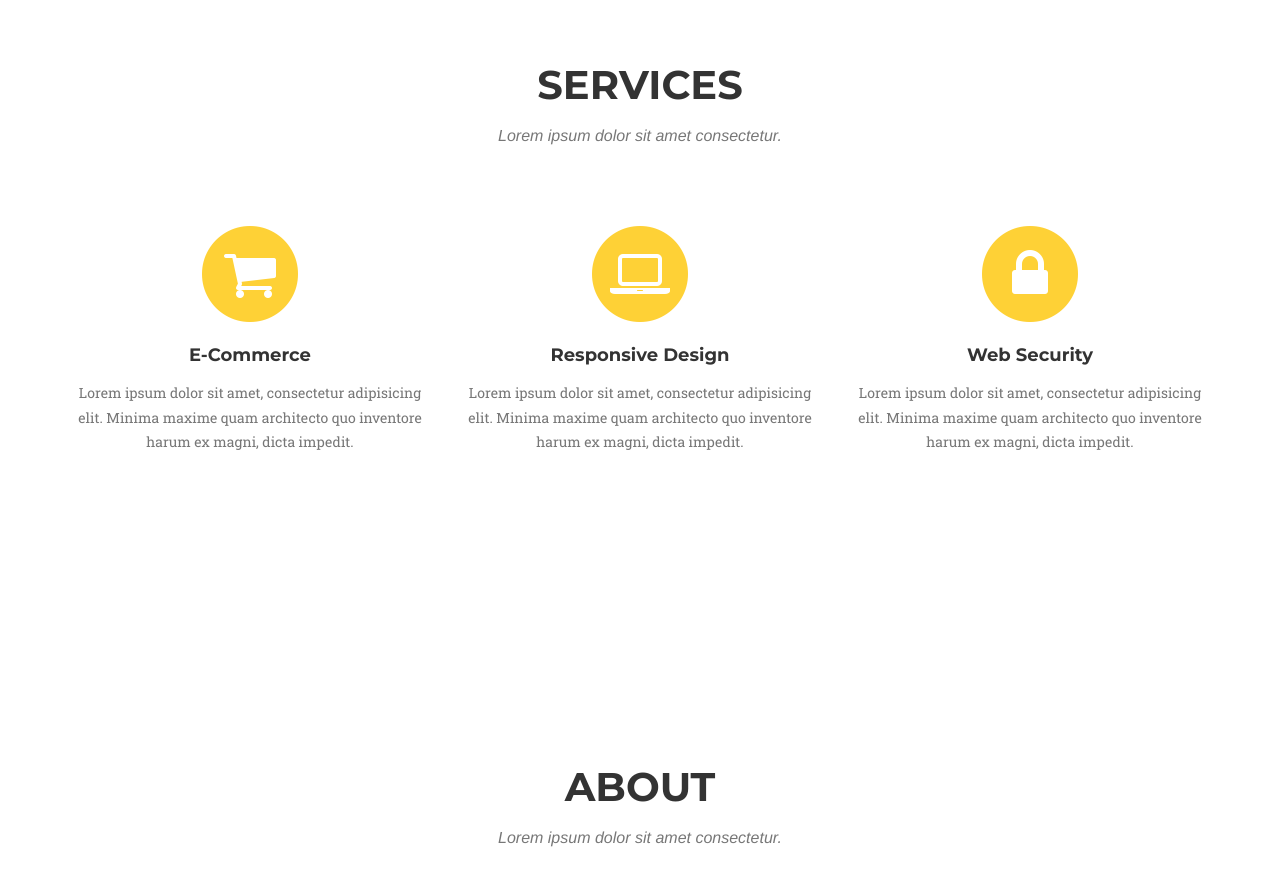
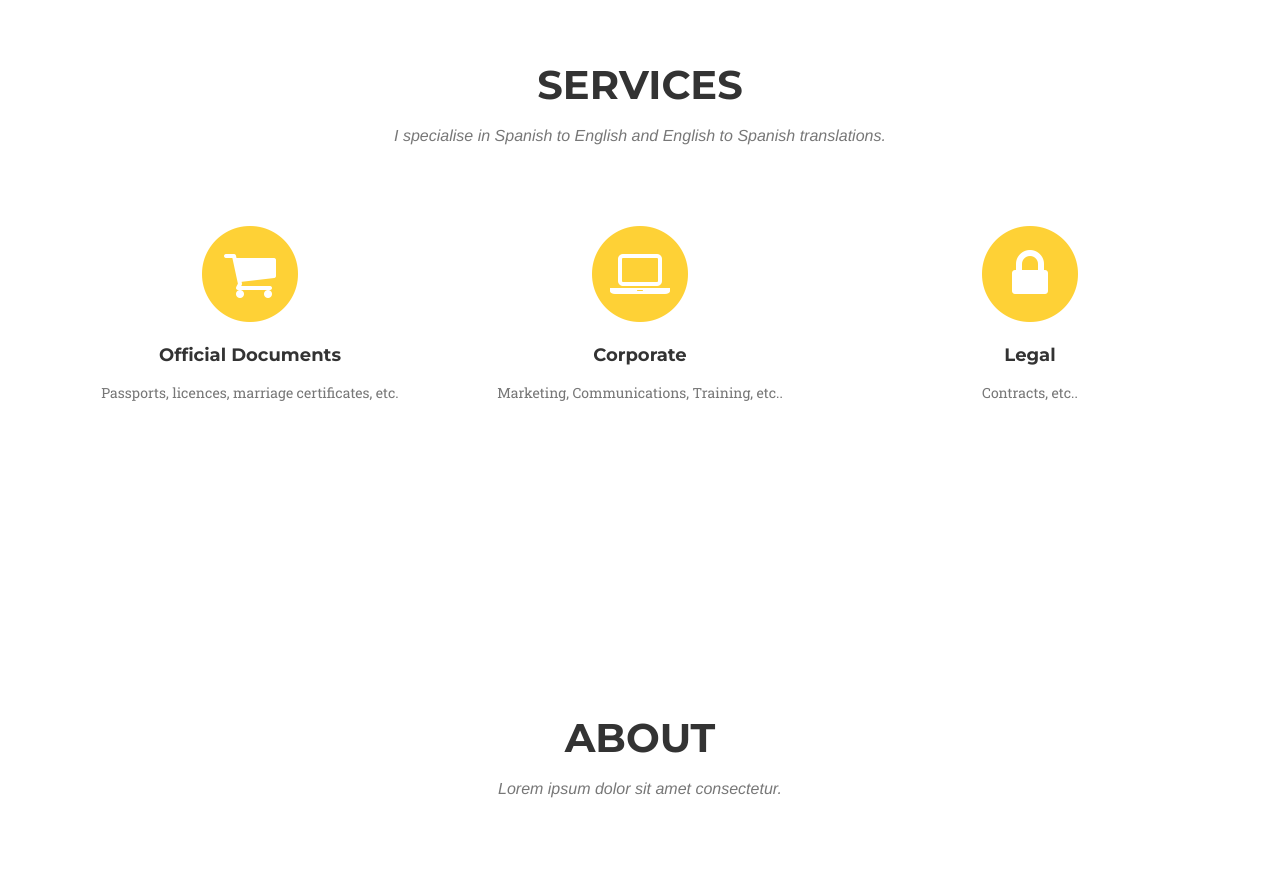
Before and after one commit to mxxmxm/mxxmxm.github.io, a plain HTML site: page index.html in a window 1280 px wide. Shown: the part 920-1789 px from the top of the page. Drawn offline with nearby package versions, Linux system fonts and the light colour scheme; a web font is replaced by a local one.

Commit message:
Update index.html

```diff
--- a/index.html
+++ b/index.html
@@ -59,15 +59,6 @@
                         <a class="page-scroll" href="#services">Services</a>
                     </li>
                     <li>
-                        <a class="page-scroll" href="#portfolio">Portfolio</a>
-                    </li>
-                    <li>
-                        <a class="page-scroll" href="#about">About</a>
-                    </li>
-                    <li>
-                        <a class="page-scroll" href="#team">Team</a>
-                    </li>
-                    <li>
                         <a class="page-scroll" href="#contact">Contact</a>
                     </li>
                 </ul>
@@ -94,7 +85,7 @@
             <div class="row">
                 <div class="col-lg-12 text-center">
                     <h2 class="section-heading">Services</h2>
-                    <h3 class="section-subheading text-muted">Lorem ipsum dolor sit amet consectetur.</h3>
+                    <h3 class="section-subheading text-muted">I specialise in Spanish to English and English to Spanish translations.</h3>
                 </div>
             </div>
             <div class="row text-center">
@@ -103,24 +94,24 @@
                         <i class="fa fa-circle fa-stack-2x text-primary"></i>
                         <i class="fa fa-shopping-cart fa-stack-1x fa-inverse"></i>
                     </span>
-                    <h4 class="service-heading">E-Commerce</h4>
-                    <p class="text-muted">Lorem ipsum dolor sit amet, consectetur adipisicing elit. Minima maxime quam architecto quo inventore harum ex magni, dicta impedit.</p>
+                    <h4 class="service-heading">Official Documents</h4>
+                    <p class="text-muted">Passports, licences, marriage certificates, etc.</p>
                 </div>
                 <div class="col-md-4">
                     <span class="fa-stack fa-4x">
                         <i class="fa fa-circle fa-stack-2x text-primary"></i>
                         <i class="fa fa-laptop fa-stack-1x fa-inverse"></i>
                     </span>
-                    <h4 class="service-heading">Responsive Design</h4>
-                    <p class="text-muted">Lorem ipsum dolor sit amet, consectetur adipisicing elit. Minima maxime quam architecto quo inventore harum ex magni, dicta impedit.</p>
+                    <h4 class="service-heading">Corporate</h4>
+                    <p class="text-muted">Marketing, Communications, Training, etc..</p>
                 </div>
                 <div class="col-md-4">
                     <span class="fa-stack fa-4x">
                         <i class="fa fa-circle fa-stack-2x text-primary"></i>
                         <i class="fa fa-lock fa-stack-1x fa-inverse"></i>
                     </span>
-                    <h4 class="service-heading">Web Security</h4>
-                    <p class="text-muted">Lorem ipsum dolor sit amet, consectetur adipisicing elit. Minima maxime quam architecto quo inventore harum ex magni, dicta impedit.</p>
+                    <h4 class="service-heading">Legal</h4>
+                    <p class="text-muted">Contracts, etc..</p>
                 </div>
             </div>
         </div>
@@ -207,6 +198,7 @@
         </div>
     </section>
 
+  <!-- Contact Section -->
     <section id="contact">
         <div class="container">
             <div class="row">
```
